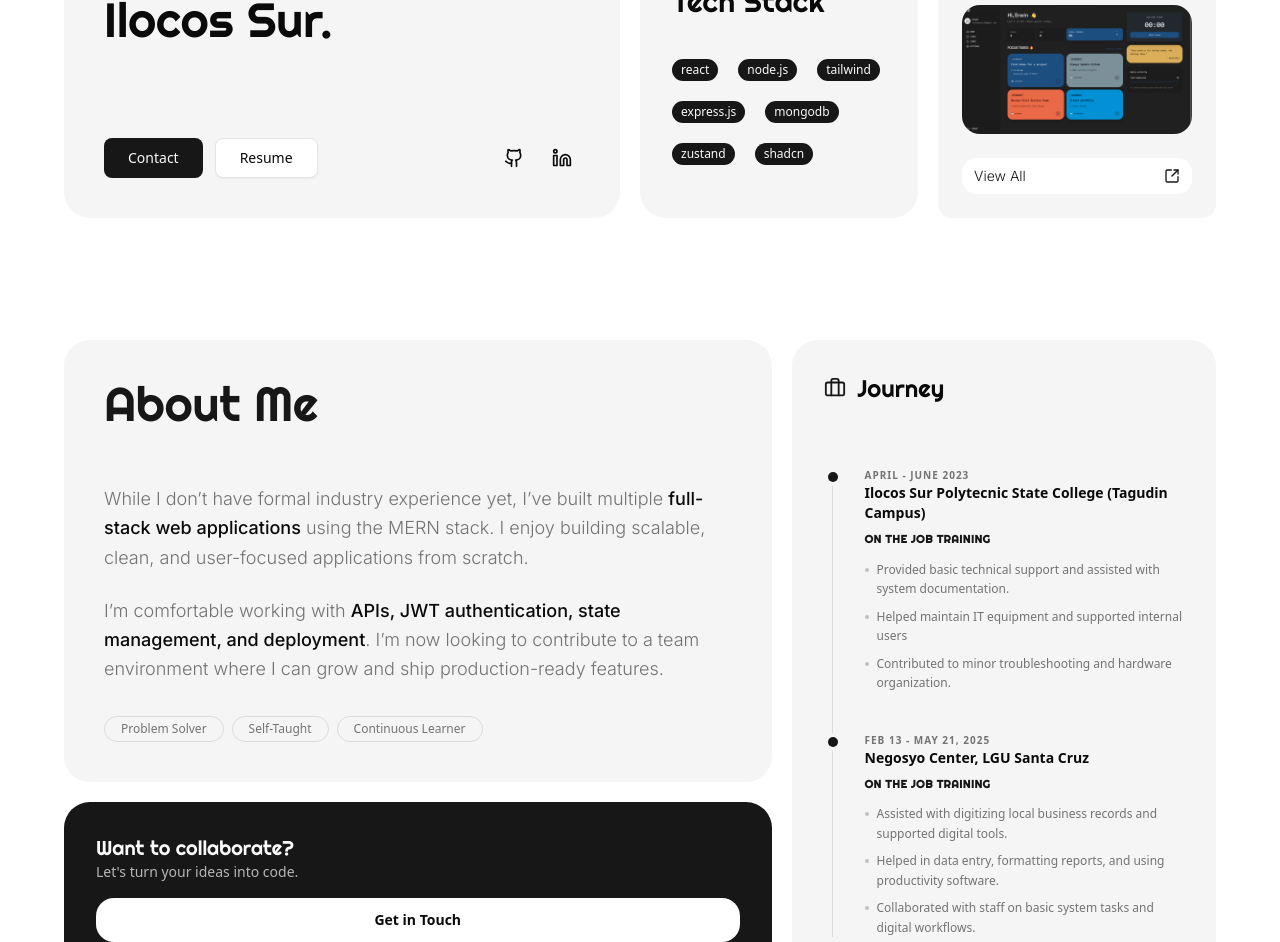
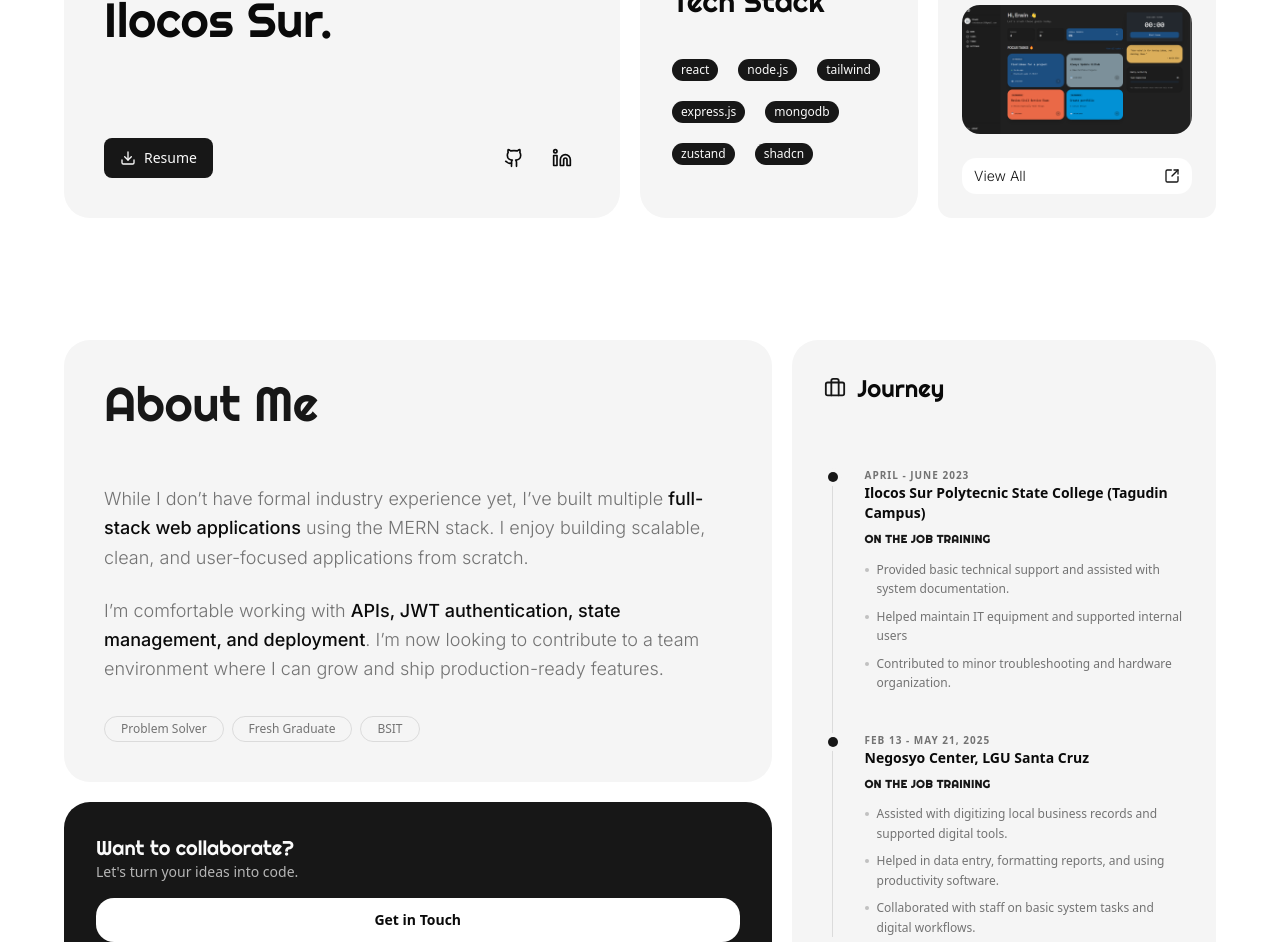
Before and after one commit to Allarezeroes26/Portfolio, a React (Vite) app: page / in a window 1280 px wide. Shown: the part 480-1422 px from the top of the page. Built offline with nearby package versions, Linux system fonts and the light colour scheme.

Commit message:
Change info

```diff
--- a/src/pages/About.jsx
+++ b/src/pages/About.jsx
@@ -9,7 +9,6 @@ const About = () => {
     <div className='flex flex-col justify-center p-5 items-center w-full'>
       <div className='grid gap-5 grid-cols-1 lg:grid-cols-[2fr_1.2fr] w-full max-w-6xl items-start'>
 
-        {/* LEFT COLUMN: About & CTA */}
         <div className='flex flex-col gap-5'>
           <Card className='flex border-none rounded-4xl shadow-none flex-col bg-secondary p-6 md:p-10'>
             <CardHeader className='p-0 pb-6'>
@@ -26,14 +25,13 @@ const About = () => {
 
                 <div className='flex gap-2 pt-2 flex-wrap'>
                   <Badge variant="outline" className="px-4 py-1 border-muted-foreground/20 text-muted-foreground">Problem Solver</Badge>
-                  <Badge variant="outline" className="px-4 py-1 border-muted-foreground/20 text-muted-foreground">Self-Taught</Badge>
-                  <Badge variant="outline" className="px-4 py-1 border-muted-foreground/20 text-muted-foreground">Continuous Learner</Badge>
+                  <Badge variant="outline" className="px-4 py-1 border-muted-foreground/20 text-muted-foreground">Fresh Graduate</Badge>
+                  <Badge variant="outline" className="px-4 py-1 border-muted-foreground/20 text-muted-foreground">BSIT</Badge>
                 </div>
               </div>
             </CardContent>
           </Card>
 
-          {/* Contact CTA - Moved below About Me */}
           <Card className='bg-primary text-primary-foreground rounded-4xl border-none shadow-none p-8 flex flex-col gap-4'>
             <div>
               <p className='font-display text-xl'>Want to collaborate?</p>
@@ -45,7 +43,6 @@ const About = () => {
           </Card>
         </div>
 
-        {/* RIGHT COLUMN: Journey Sidebar */}
         <Card className='flex flex-col bg-secondary rounded-4xl border-none shadow-none p-6 md:p-8'>
           <CardHeader className="p-0 mb-8">
             <h2 className='font-display text-2xl flex items-center gap-3'>
--- a/src/pages/Homepage.jsx
+++ b/src/pages/Homepage.jsx
@@ -1,7 +1,7 @@
 import React from 'react';
 import resume from '../jsonResume/resume.json';
 import Me from '../assets/me.jpg';
-import { Github, Linkedin, SquareArrowOutUpRight} from 'lucide-react';
+import { Download, Github, Linkedin, SquareArrowOutUpRight} from 'lucide-react';
 import {
   Card,
   CardAction,
@@ -58,8 +58,7 @@ const Homepage = () => {
 
               <div className='flex flex-col sm:flex-row gap-5 justify-between w-full items-center'>
                 <div className='flex flex-row items-center gap-3 w-full sm:w-auto'>
-                  <Button size='lg' className="flex-1 sm:flex-none">Contact</Button>
-                  <Button size='lg' variant='outline' className="flex-1 sm:flex-none">Resume</Button>
+                  <Button size='lg' className="flex-1 sm:flex-none"><Download/> Resume</Button>
                 </div>
 
                 <div className='flex flex-row justify-center gap-3'>
```
